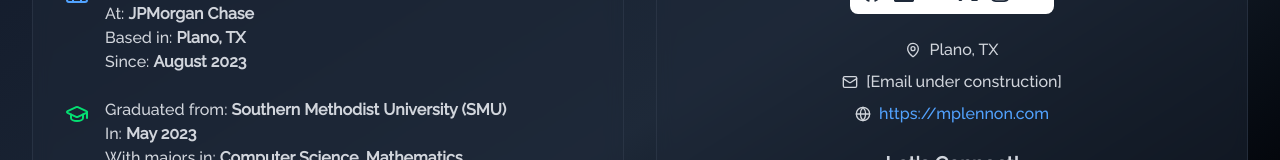
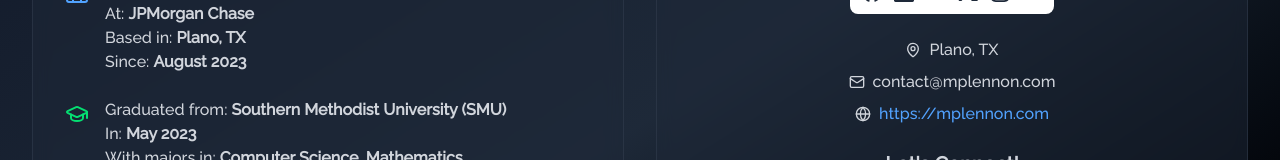
Before and after one commit to mplennon617/personal-website, a React (Vite) app: page /about in a window 1280 px wide. Shown: the part 275-435 px from the top of the page. Built offline with nearby package versions, Linux system fonts and the light colour scheme.

Commit message:
Add professional email handle

```diff
--- a/src/components/Navbar.tsx
+++ b/src/components/Navbar.tsx
@@ -32,7 +32,7 @@ const Navbar = () => {
                   </Link>
                 </li>
               ))}
-              <li className="pt-4"><a href='mailto:mplennon617@gmail.com' className="text-white hover:text-gray-300 transition duration-300 " target='_blank'>Contact</a></li>
+              <li className="pt-4"><a href='mailto:contact@mplennon.com' className="text-white hover:text-gray-300 transition duration-300 " target='_blank'>Contact</a></li>
             </ul>
           </div>
       </nav>
@@ -46,7 +46,7 @@ const Navbar = () => {
                 </Link>
               </li>
             ))}
-            <li><a href='mailto:mplennon617@gmail.com' className="text-white hover:text-gray-300 transition duration-300" target='_blank'>Contact</a></li>
+            <li><a href='mailto:contact@mplennon.com' className="text-white hover:text-gray-300 transition duration-300" target='_blank'>Contact</a></li>
           </ul>
         </div>
       </nav>
--- a/src/pages/About.tsx
+++ b/src/pages/About.tsx
@@ -85,7 +85,7 @@ function About() {
                         <a href="https://twitter.com/mplennon617" target="_blank"><SiX className="w-5 h-5 text-gray-800 hover:text-gray-600 transform hover:-translate-y-1 transition-transform duration-300"></SiX></a>
                         {/* <a href="https://github.com/mplennon617" target="_blank"><SiFacebook className="w-5 h-5 text-gray-800 hover:text-gray-600 transform hover:-translate-y-1 transition-transform duration-300"></SiFacebook></a> */}
                         <a href="https://www.instagram.com/mplennon617/" target="_blank"><SiInstagram className="w-5 h-5 text-gray-800 hover:text-gray-600 transform hover:-translate-y-1 transition-transform duration-300"></SiInstagram></a>
-                        <a href="mailto:mplennon617@gmail.com" target="_blank"><SiMinutemailer className="w-5 h-5 text-gray-800 hover:text-gray-600 transform hover:-translate-y-1 transition-transform duration-300"></SiMinutemailer></a>
+                        <a href="mailto:contact@mplennon.com" target="_blank"><SiMinutemailer className="w-5 h-5 text-gray-800 hover:text-gray-600 transform hover:-translate-y-1 transition-transform duration-300"></SiMinutemailer></a>
                     </div>
                     </div>
 
@@ -97,7 +97,7 @@ function About() {
                     </div>
                     <div className="flex items-center justify-center gap-2">
                         <Mail className="w-4 h-4" />
-                        <span>[Email under construction]</span>
+                        <span>contact@mplennon.com</span>
                     </div>
                     <div className="flex items-center justify-center gap-2">
                         <Globe className="w-4 h-4" />
@@ -108,7 +108,7 @@ function About() {
                     <p className="text-xl font-semibold text-center mb-4">Let's Connect!</p>
 
                     <div className="text-center">
-                    <a href='mailto:mplennon617@gmail.com' target='_blank'>
+                    <a href='mailto:contact@mplennon.com' target='_blank'>
                         <button className="border border-gray-400 text-white px-8 py-3 rounded-full hover:bg-white hover:text-black transition-all duration-300 font-medium cursor-pointer">
                             Contact
                         </button>
```
